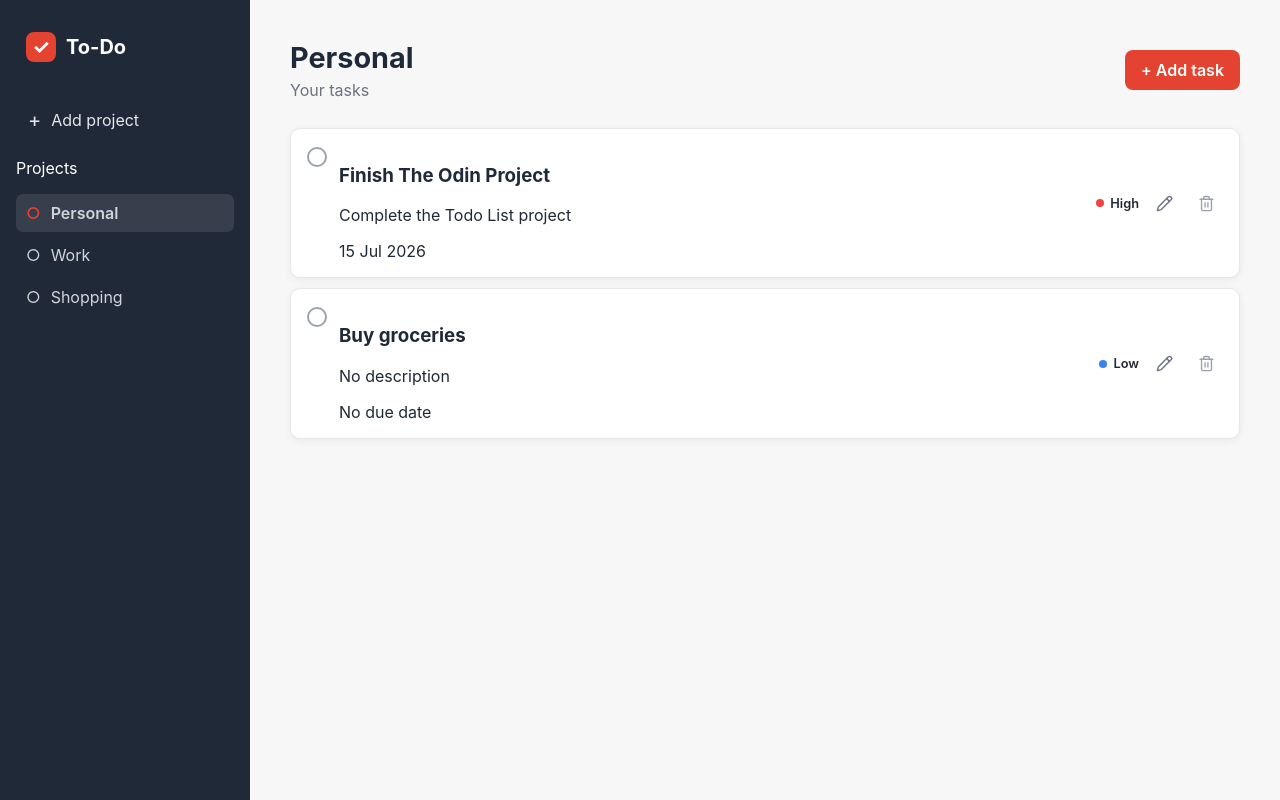
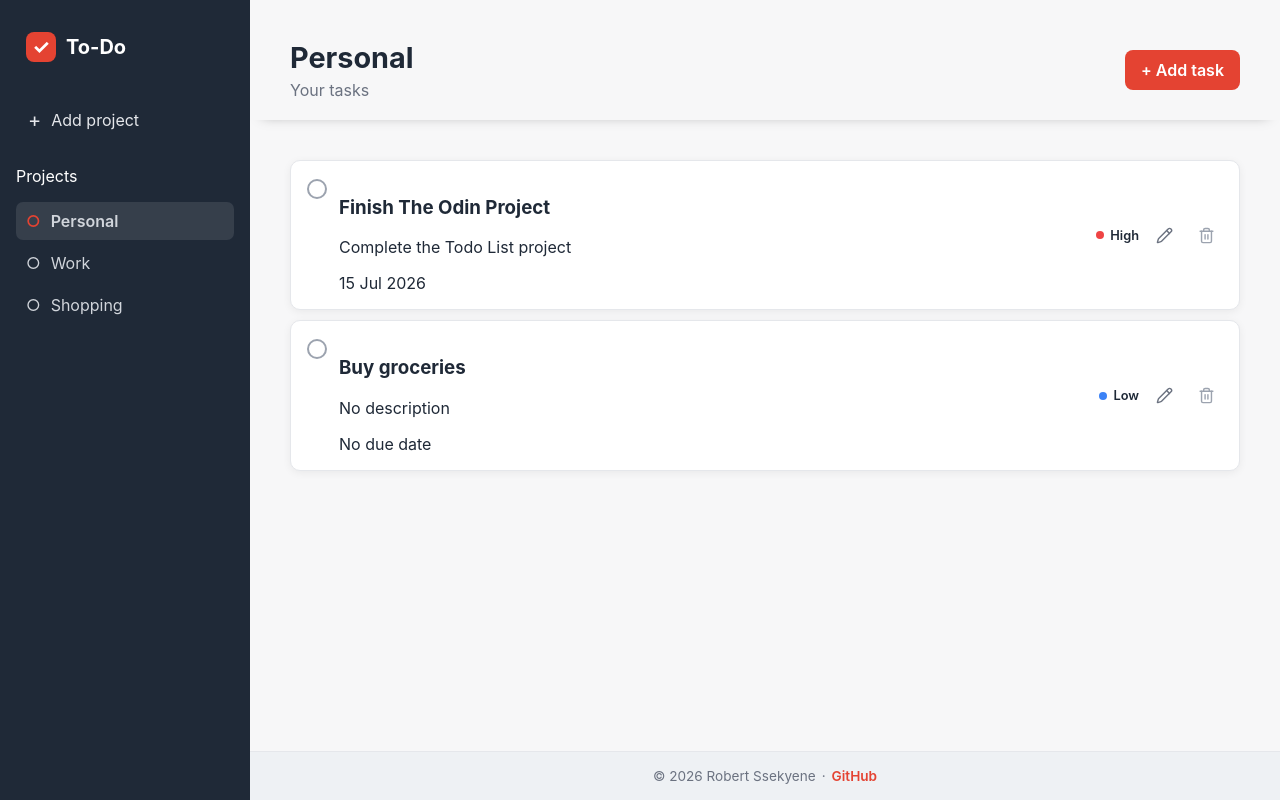
Before and after one commit to Ssekyene/To-Do, a website built with webpack: page src/template.html in a window 1280 px wide. Built offline with nearby package versions, Linux system fonts and the light colour scheme.

Commit message:
chore: polish app layout

```diff
--- a/src/modules/ui/sidebar.js
+++ b/src/modules/ui/sidebar.js
@@ -6,6 +6,7 @@ export default function renderSidebar(onProjectSelect) {
     sidebar.replaceChildren();
 
     sidebar.innerHTML = `
+      <div class="sidebar-header">
         <div class="app-brand">
             <div class="brand-icon">✓</div>
             <span>To-Do</span>
@@ -19,6 +20,7 @@ export default function renderSidebar(onProjectSelect) {
             <span>+</span>
             Add project
         </button>
+      </div>
 
       <div class="projects-section">
 
--- a/src/modules/ui/todoList.js
+++ b/src/modules/ui/todoList.js
@@ -6,6 +6,9 @@ export default function renderTodoList(main) {
   main.replaceChildren();
 
   const project = projectManager.getActiveProject();
+
+  const pageContent = document.createElement("div");
+  pageContent.className = "page-content";
 
   const header = document.createElement("div");
   header.classList.add("page-header");
@@ -98,5 +101,22 @@ export default function renderTodoList(main) {
     todoList.append(card);
   });
 
-  main.appendChild(todoList);
+  pageContent.appendChild(todoList);
+
+  const footer = document.createElement("footer");
+  footer.className = "app-footer";
+
+  footer.innerHTML = `
+    <span>© 2026 Robert Ssekyene</span>
+    <span>·</span>
+    <a
+      href="https://github.com/Ssekyene"
+      target="_blank"
+      rel="noopener noreferrer"
+    >
+      GitHub
+    </a>
+  `;
+
+  main.append(pageContent, footer);
 }
--- a/src/styles/main.css
+++ b/src/styles/main.css
@@ -48,22 +48,25 @@ select {
 
 #app {
     display: grid;
-    grid-template-columns: 250px 1fr;
-    min-height: 100vh;
+    grid-template-columns: 250px minmax(0, 1fr);
+    height: 100vh;
+    overflow: hidden;
 }
 
 #sidebar {
+    display: flex;
+    flex-direction: column;
+    min-height: 0;
+    overflow: hidden;
     background: var(--sidebar);
     color: white;
     padding: 24px 16px;
 }
 
-#main-content {
-    padding: 40px;
-    max-width: 1100px;
-    width: 100%;
-    margin: 0 auto;
+.sidebar-header {
+    flex-shrink: 0;
 }
+
 
 .app-brand {
     display: flex;
@@ -109,6 +112,17 @@ select {
 
 .add-project-btn span {
     font-size: 1.25rem;
+}
+
+.projects-section {
+    min-height: 0;
+    overflow-y: auto;
+    padding-top: 8px;
+    scrollbar-width: none;
+}
+
+.projects-section::-webkit-scrollbar {
+    display: none;
 }
 
 .project-list {
@@ -256,12 +270,39 @@ select {
     color: #fecaca;
 }
 
+#main-content {
+    width: 100%;
+    margin: 0 auto;
+    overflow-y: auto;
+    display: flex;
+    flex-direction: column;
+    padding: 0;
+}
+
+.page-content {
+    flex: 1;
+    width: 100%;
+    max-width: 1100px;
+    margin: 0 auto;
+    padding: 40px;
+}
+
 
 .page-header {
     display: flex;
     justify-content: space-between;
     align-items: center;
-    margin-bottom: 28px;
+    margin: 0 auto;
+    width: 100%;
+    padding: 40px;
+    max-width: 1100px;
+    position: sticky;
+    top: 0;
+    z-index: 10;
+    isolation: isolate;
+    padding-bottom: 20px;
+    background: var(--bg);
+    box-shadow: 0 8px 12px -12px rgba(0, 0, 0, 0.35);
 }
 
 .page-header h1 {
@@ -451,6 +492,30 @@ select {
     transform: scale(0.9);
 }
 
+.app-footer {
+    flex-shrink: 0;
+    display: flex;
+    align-items: center;
+    justify-content: center;
+    gap: 6px;
+    width: 100%;
+    padding: 16px 24px;
+    border-top: 1px solid var(--border);
+    background: #eef1f4;
+    color: var(--muted);
+    font-size: 0.85rem;
+}
+
+.app-footer a {
+    color: var(--primary);
+    font-weight: 600;
+    text-decoration: none;
+}
+
+.app-footer a:hover {
+    text-decoration: underline;
+}
+
 
 dialog {
     width: min(500px, calc(100% - 32px));
@@ -581,6 +646,8 @@ dialog select:focus {
     }
 
     #sidebar {
+        height: auto;
+        max-height: 45vh;
         padding: 12px 16px;
     }
 
@@ -606,7 +673,7 @@ dialog select:focus {
         white-space: nowrap;
     }
 
-    #main-content {
+   .page-content {
         padding: 24px 16px;
     }
 
@@ -648,5 +715,4 @@ dialog select:focus {
     .project-actions-btn {
         opacity: 1;
     }
-
 }
```
Lines whose indentation alone changed are shown as unchanged.
